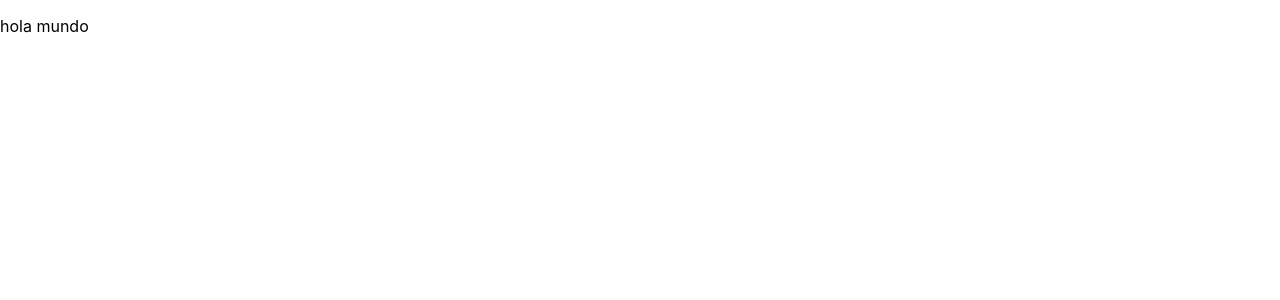
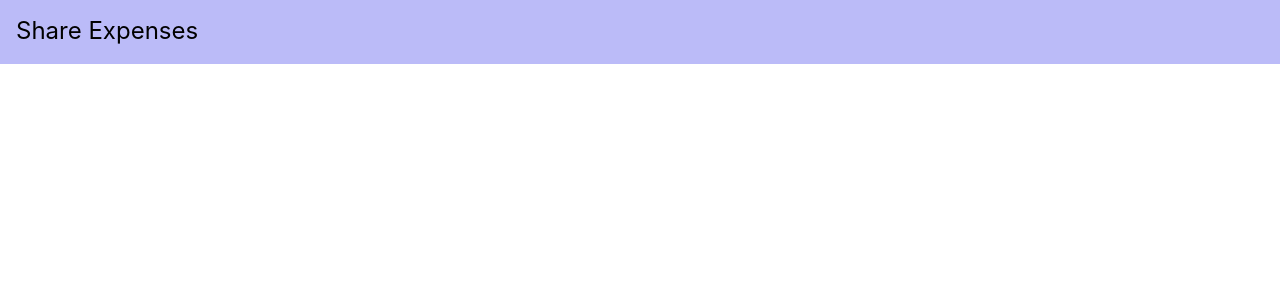
Before and after one commit to yosiris-m/SharedExpenses, a React (Create React App) app: page /home in a window 1280 px wide. Shown: the top 300 px of the page. Built offline with nearby package versions, Linux system fonts and the light colour scheme.

Commit message:
changes component and install react router dom

```diff
--- a/package.json
+++ b/package.json
@@ -10,10 +10,12 @@
     "@types/node": "^12.20.33",
     "@types/react": "^17.0.30",
     "@types/react-dom": "^17.0.9",
+    "@types/react-router-dom": "^5.3.1",
     "add": "^2.0.6",
     "node-sass": "^6.0.1",
     "react": "^17.0.2",
     "react-dom": "^17.0.2",
+    "react-router-dom": "^5.3.0",
     "react-scripts": "4.0.3",
     "typescript": "^4.4.4",
     "web-vitals": "^1.1.2"
--- a/src/App.tsx
+++ b/src/App.tsx
@@ -1,12 +1,23 @@
 import "./App.css";
 
 import Home from "./pages/home/Home";
+import {
+  BrowserRouter as Router,
+  Redirect,
+  Route,
+  Switch,
+} from "react-router-dom";
 
 function App() {
   return (
-    <div>
-      <Home />
-    </div>
+    <>
+      <Router>
+        <Switch>
+          <Route path="/home" component={Home} />
+          <Redirect to="/home" />
+        </Switch>
+      </Router>
+    </>
   );
 }
 
--- a/src/pages/home/Home.module.scss
+++ b/src/pages/home/Home.module.scss
@@ -1,3 +1,14 @@
 .wrapper {
   color:black;
 }
+
+.header {
+
+  height: 4rem;
+  background-color: #bbbbf8;
+
+  & .title {
+    padding: 1rem 1rem;
+    font-size: 1.5rem;
+  }
+}
--- a/src/pages/home/Home.tsx
+++ b/src/pages/home/Home.tsx
@@ -2,9 +2,12 @@ import styles from "./Home.module.scss";
 
 function Home() {
   return (
-    <div className={styles.wrapper}>
-      <p>hola mundo</p>
-    </div>
+    <>
+      <header className={styles.header}>
+        <div className={styles.title}>Share Expenses</div>
+      </header>
+      <main>{/*<Link></Link>*/}</main>
+    </>
   );
 }
 
```
Also changed, not shown: src/index.tsx (+6 -6 lines), 2 other files (tests, documents, lock files or other folders).
